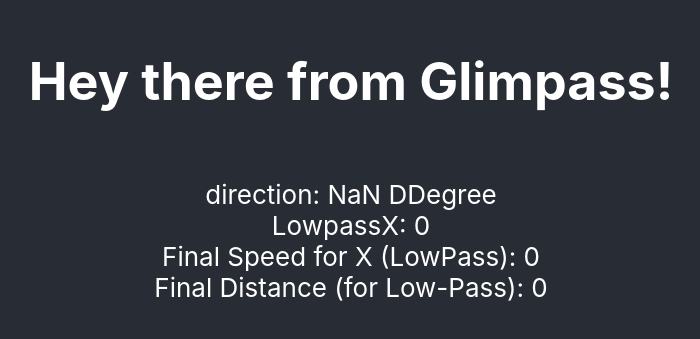
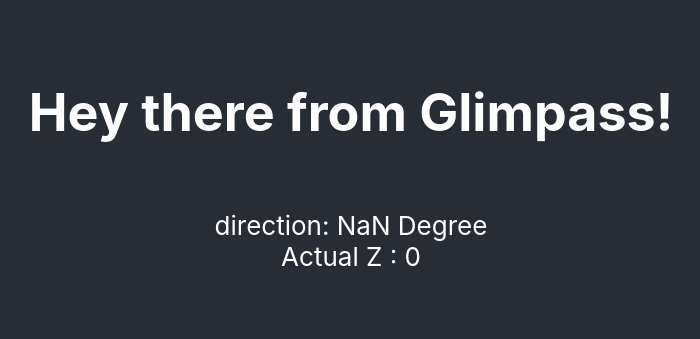
Before and after one commit to wizard-glimpass/deploy, a React (Create React App) app: page / in a window 1280 px wide. Shown: the part 241-580 px from the top of the page, without its empty margins (289-989 px from the left). Built offline with nearby package versions, Linux system fonts and the light colour scheme.

Commit message:
removed all previous experiments and implemented inertial accns.

```diff
--- a/src/components/Direction.js
+++ b/src/components/Direction.js
@@ -22,15 +22,9 @@
   };
   return applyFilter;
 };
-// const useLowPassFilterX = (alpha) => {
-//   const applyFilterX = (input) => {
-//     const output = alpha * input + (1 - alpha) * previousY;
-//     window.alert(previousY);
-//     setPreviousY(output);
-//     return output;
-//   };
-//   return applyFilter;
-// };
+
+
+
 
 const Direction = () => {
 
@@ -114,16 +108,26 @@
     //window.alert(timeDiff);
     //jerk
 
-    final_jerk.current = (event.acceleration.x - filterdataX_prev.current)/(timeDiff/1000);
+    // final_jerk.current = (event.acceleration.x - filterdataX_prev.current)/(timeDiff/1000);
 
-    final_a.current += (final_jerk.current + final_jerk_prev.current)*(timeDiff/2000);
-    final_s.current += (final_a.current + final_a_prev.current)*(timeDiff/2000);
-    d.current += (final_s.current + final_s_prev.current)*(timeDiff/2000);
+    // final_a.current += (final_jerk.current + final_jerk_prev.current)*(timeDiff/2000);
+    // final_s.current += (final_a.current + final_a_prev.current)*(timeDiff/2000);
+    // d.current += (final_s.current + final_s_prev.current)*(timeDiff/2000);
 
-    final_jerk_prev.current = final_jerk.current;
-    final_a_prev.current = final_a.current;
-    final_s_prev.current = final_s.current;
-    filterdataX_prev.current = event.acceleration.x;
+    // final_jerk_prev.current = final_jerk.current;
+    // final_a_prev.current = final_a.current;
+    // final_s_prev.current = final_s.current;
+    // filterdataX_prev.current = event.acceleration.x;
+    const accn_x = parseInt(event.acceleration.x)
+    const accn_y = parseInt(event.acceleration.y)
+    const accn_z = parseInt(event.acceleration.z)
+    const sin_b = Math.sin(parseInt(dirRef.current.beta) * (Math.PI / 180))
+    const sin_g = Math.sin(parseInt(dirRef.current.gamma) * (Math.PI / 180))
+    const cos_b = Math.cos(parseInt(dirRef.current.beta) * (Math.PI / 180))
+    const cos_g = Math.cos(parseInt(dirRef.current.gamma) * (Math.PI / 180))
+
+    //windows.alert(sin_b)
+    final_a.current = (accn_x * sin_b) + (accn_y * sin_g) + (accn_z * cos_b * cos_g)
     setDist(d.current.toFixed(3));
     setFinalSpeed(final_s.current.toFixed(3));
     setLowPassX(parseFloat(final_a.current).toFixed(3));
@@ -171,14 +175,14 @@
       <div className="device-orientation-container">
         <div>
           <span>direction: </span>
-          {parseInt(directionData.alpha)} D{deg}
+          {parseInt(directionData.alpha)} {deg}
         </div>
       </div>
 
 
       <div className="device-LowpassX-container">
         <div>
-          <span>LowpassX: </span>
+          <span>Actual Z : </span>
           {lowPassX}
         </div>
       </div>
@@ -192,20 +196,20 @@
       </div> */}
 
 
-      <div className="device-Speed-container">
+      {/* <div className="device-Speed-container">
         <div>
           <span>Final Speed for X (LowPass): </span>
           {final_speed}
         </div>
-      </div>
+      </div> */}
 
 
-      <div className="device-Distance-container">
+      {/* <div className="device-Distance-container">
         <div>
-          <span>Final Distance (for Low-Pass): </span>
+          <span>Final Distances (for Low-Pass): </span>
           {dist}
         </div>
-      </div>
+      </div> */}
 
 
 
```
